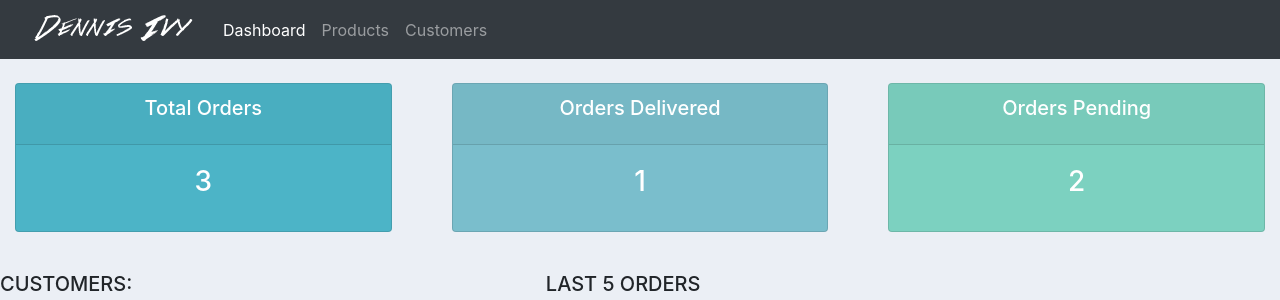
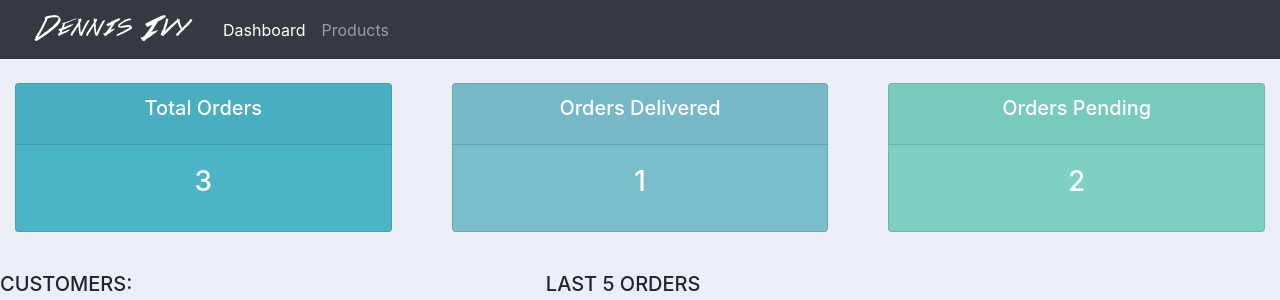
Before and after one commit to JeanBarbosa27/estudando_django_getting_started_com_dennis_ivy, a Django app: page / in a window 1280 px wide. Shown: the top 300 px of the page. Run offline with Django 3.2, Linux system fonts and the light colour scheme; data comes from the database, SQL or seed files in the repository; some libraries are stand-ins or nearby versions.

Commit message:
Remove página de cliente do navbar

```diff
--- a/accounts/templates/partials/_navbar.html
+++ b/accounts/templates/partials/_navbar.html
@@ -13,9 +13,6 @@
         <li class="nav-item">
           <a class="nav-link" href="{% url 'products' %}">Products</a>
         </li>
-        <li class="nav-item">
-          <a class="nav-link" href="{% url 'customers' %}">Customers</a>
-        </li>
       </ul>
     </div>
 </nav>
```
